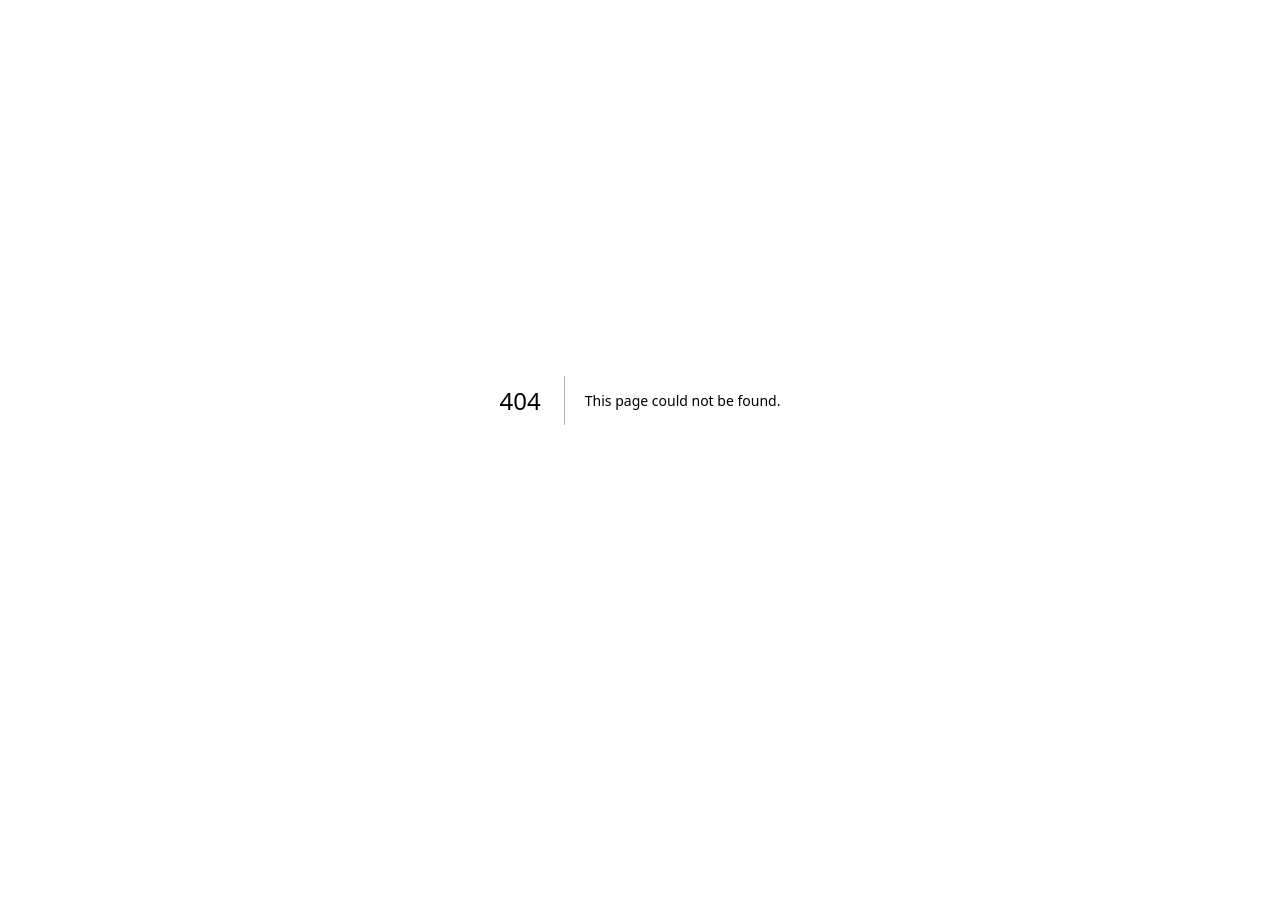
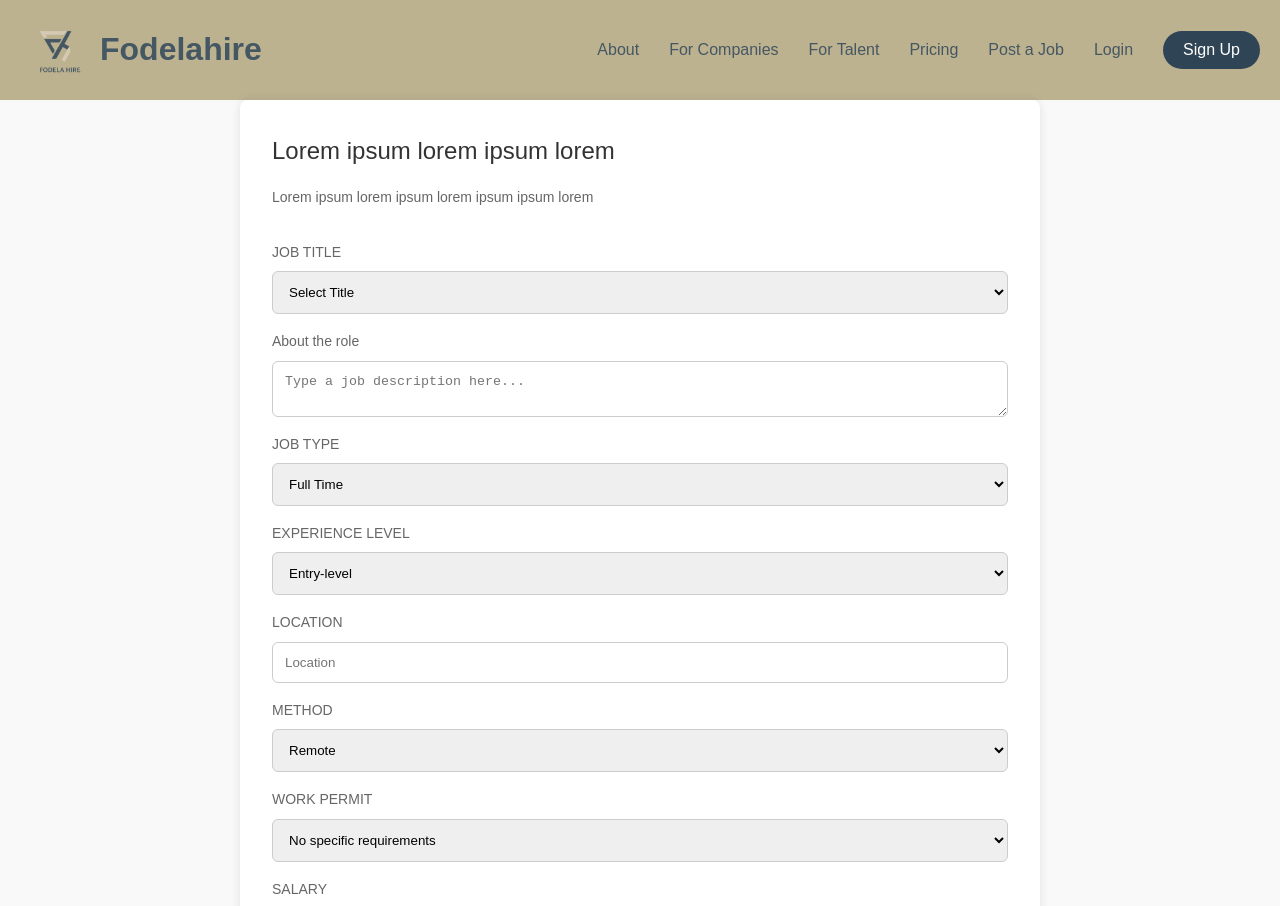
Before and after one commit to Fodelahire/webplay, a Next.js app: page /guest/JobForm in a window 1280 px wide. Before the commit this address had no page. Shown: the top 906 px of the page. Before the commit the page ends 800 px from the top, so only its background shows below. Built offline with nearby package versions, Linux system fonts and the light colour scheme.

Commit message:
updated the post Job screen

```diff
--- /dev/null
+++ b/src/app/guest/JobForm/components/InputField.tsx
@@ -0,0 +1,19 @@
+import React from 'react';
+import styles from '@/styles/jobform/inputField.module.scss';
+
+interface InputFieldProps {
+  type: string;
+  placeholder: string;
+  label?: string;
+  value: string;
+  onChange: (e: React.ChangeEvent<HTMLInputElement>) => void;
+}
+
+const InputField: React.FC<InputFieldProps> = ({ type, placeholder, label, value, onChange }) => (
+  <div className={styles.inputField}>
+    {label && <label className={styles.label}>{label}</label>}
+    <input type={type} placeholder={placeholder} value={value} onChange={onChange} className={styles.input} />
+  </div>
+);
+
+export default InputField;
--- /dev/null
+++ b/src/app/guest/JobForm/components/RangeInput.tsx
@@ -0,0 +1,41 @@
+import React from 'react';
+import styles from '@/styles/jobform/rangeInput.module.scss';
+
+interface RangeInputProps {
+  label?: string;
+  minValue: string;
+  maxValue: string;
+  currencyOptions: string[];
+  selectedCurrency: string;
+  onMinChange: (e: React.ChangeEvent<HTMLInputElement>) => void;
+  onMaxChange: (e: React.ChangeEvent<HTMLInputElement>) => void;
+  onCurrencyChange: (e: React.ChangeEvent<HTMLSelectElement>) => void;
+}
+
+const RangeInput: React.FC<RangeInputProps> = ({
+  label,
+  minValue,
+  maxValue,
+  currencyOptions,
+  selectedCurrency,
+  onMinChange,
+  onMaxChange,
+  onCurrencyChange,
+}) => (
+  <div className={styles.rangeInput}>
+    {label && <label className={styles.label}>{label}</label>}
+    <div className={styles.inputGroup}>
+      <input type="text" value={minValue} onChange={onMinChange} className={styles.input} placeholder="Min" />
+      <input type="text" value={maxValue} onChange={onMaxChange} className={styles.input} placeholder="Max" />
+      <select value={selectedCurrency} onChange={onCurrencyChange} className={styles.select}>
+        {currencyOptions.map((currency, index) => (
+          <option key={index} value={currency}>
+            {currency}
+          </option>
+        ))}
+      </select>
+    </div>
+  </div>
+);
+
+export default RangeInput;
--- /dev/null
+++ b/src/app/guest/JobForm/components/SelectField.tsx
@@ -0,0 +1,24 @@
+import React from 'react';
+import styles from '@/styles/jobform/selectField.module.scss';
+
+interface SelectFieldProps {
+  label?: string;
+  options: string[];
+  value: string;
+  onChange: (e: React.ChangeEvent<HTMLSelectElement>) => void;
+}
+
+const SelectField: React.FC<SelectFieldProps> = ({ label, options, value, onChange }) => (
+  <div className={styles.selectField}>
+    {label && <label className={styles.label}>{label}</label>}
+    <select value={value} onChange={onChange} className={styles.select}>
+      {options.map((option, index) => (
+        <option key={index} value={option}>
+          {option}
+        </option>
+      ))}
+    </select>
+  </div>
+);
+
+export default SelectField;
--- /dev/null
+++ b/src/app/guest/JobForm/components/TextArea.tsx
@@ -0,0 +1,18 @@
+import React from 'react';
+import styles from '@/styles/jobform/testArea.module.scss';
+
+interface TextAreaProps {
+  label?: string;
+  placeholder: string;
+  value: string;
+  onChange: (e: React.ChangeEvent<HTMLTextAreaElement>) => void;
+}
+
+const TextArea: React.FC<TextAreaProps> = ({ label, placeholder, value, onChange }) => (
+  <div className={styles.textArea}>
+    {label && <label className={styles.label}>{label}</label>}
+    <textarea placeholder={placeholder} value={value} onChange={onChange} className={styles.textAreaInput} />
+  </div>
+);
+
+export default TextArea;
--- /dev/null
+++ b/src/app/guest/JobForm/page.tsx
@@ -0,0 +1,99 @@
+import React, { useState } from 'react';
+
+import styles from '@/styles/jobform/page.module.scss';
+import SelectField from './components/SelectField';
+import TextArea from './components/TextArea';
+import InputField from './components/InputField';
+import RangeInput from './components/RangeInput';
+
+const JobForm: React.FC = () => {
+  const [jobTitle, setJobTitle] = useState('');
+  const [aboutRole, setAboutRole] = useState('');
+  const [jobType, setJobType] = useState('');
+  const [experienceLevel, setExperienceLevel] = useState('');
+  const [location, setLocation] = useState('');
+  const [method, setMethod] = useState('');
+  const [workPermit, setWorkPermit] = useState('');
+  const [salaryMin, setSalaryMin] = useState('');
+  const [salaryMax, setSalaryMax] = useState('');
+  const [currency, setCurrency] = useState('USD');
+  const [applicationMethod, setApplicationMethod] = useState('');
+
+  return (
+    <form className={styles.jobForm}>
+      <h2>Lorem ipsum lorem ipsum lorem</h2>
+      <p>Lorem ipsum lorem ipsum lorem ipsum ipsum lorem</p>
+
+      <SelectField
+        label="JOB TITLE"
+        options={['Select Title', 'Developer', 'Designer', 'Manager']}
+        value={jobTitle}
+        onChange={(e) => setJobTitle(e.target.value)}
+      />
+
+      <TextArea
+        label="About the role"
+        placeholder="Type a job description here..."
+        value={aboutRole}
+        onChange={(e) => setAboutRole(e.target.value)}
+      />
+
+      <SelectField
+        label="JOB TYPE"
+        options={['Full Time', 'Part Time', 'Contract', 'Internship']}
+        value={jobType}
+        onChange={(e) => setJobType(e.target.value)}
+      />
+
+      <SelectField
+        label="EXPERIENCE LEVEL"
+        options={['Entry-level', 'Mid-level', 'Senior', 'Executive']}
+        value={experienceLevel}
+        onChange={(e) => setExperienceLevel(e.target.value)}
+      />
+
+      <InputField
+        type="text"
+        placeholder="Location"
+        label="LOCATION"
+        value={location}
+        onChange={(e) => setLocation(e.target.value)}
+      />
+
+      <SelectField
+        label="METHOD"
+        options={['Remote', 'In-person', 'Hybrid']}
+        value={method}
+        onChange={(e) => setMethod(e.target.value)}
+      />
+
+      <SelectField
+        label="WORK PERMIT"
+        options={['No specific requirements', 'Requires local permit']}
+        value={workPermit}
+        onChange={(e) => setWorkPermit(e.target.value)}
+      />
+
+      <RangeInput
+        label="SALARY"
+        minValue={salaryMin}
+        maxValue={salaryMax}
+        currencyOptions={['USD', 'EUR', 'GBP']}
+        selectedCurrency={currency}
+        onMinChange={(e) => setSalaryMin(e.target.value)}
+        onMaxChange={(e) => setSalaryMax(e.target.value)}
+        onCurrencyChange={(e) => setCurrency(e.target.value)}
+      />
+
+      <InputField
+        type="email"
+        placeholder="example@mail.com"
+        label="APPLICATION METHOD"
+        value={applicationMethod}
+        onChange={(e) => setApplicationMethod(e.target.value)}
+      />
+    </form>
+  );
+};
+
+export default JobForm;
--- a/src/app/guest/components/GuestNavbar.tsx
+++ b/src/app/guest/components/GuestNavbar.tsx
@@ -21,6 +21,7 @@ const GuestNavbar: React.FC = () => {
           <li><Link href="/dashboard/employer">For Companies</Link></li>
           <li><Link href="/dashboard/talent">For Talent</Link></li>
           <li><Link href="#pricing">Pricing</Link></li>
+          <li><Link href="/JobForm">Post a Job</Link></li>
           <li><Link href="/login">Login</Link></li>
           <li>
             <Link href="/signup">
--- /dev/null
+++ b/src/styles/jobform/inputField.module.scss
@@ -0,0 +1,35 @@
+.inputField {
+  display: flex;
+  flex-direction: column;
+  margin-bottom: 1rem;
+
+  .label {
+    font-size: 14px;
+    color: #666;
+    margin-bottom: 0.5rem;
+  }
+
+  .input {
+    padding: 0.75rem;
+    border: 1px solid #ccc;
+    border-radius: 6px;
+    width: 100%;
+
+    &:focus {
+      outline: none;
+      border-color: #4a4a68;
+    }
+  }
+
+  @media (max-width: 768px) {
+    .input {
+      padding: 0.65rem;
+    }
+  }
+
+  @media (max-width: 480px) {
+    .label {
+      font-size: 12px;
+    }
+  }
+}
--- /dev/null
+++ b/src/styles/jobform/page.module.scss
@@ -0,0 +1,20 @@
+.jobForm {
+  max-width: 800px;
+  margin: 0 auto;
+  padding: 2rem;
+  background-color: #fff;
+  border-radius: 8px;
+  box-shadow: 0 0 10px rgba(0, 0, 0, 0.1);
+
+  h2 {
+    font-size: 24px;
+    margin-bottom: 1rem;
+    color: #333;
+  }
+
+  p {
+    font-size: 14px;
+    margin-bottom: 2rem;
+    color: #666;
+  }
+}
--- /dev/null
+++ b/src/styles/jobform/rangeInput.module.scss
@@ -0,0 +1,51 @@
+.rangeInput {
+  display: flex;
+  flex-direction: column;
+  margin-bottom: 1rem;
+
+  .label {
+    font-size: 14px;
+    color: #666;
+    margin-bottom: 0.5rem;
+  }
+
+  .inputGroup {
+    display: flex;
+    gap: 0.5rem;
+
+    .input {
+      flex: 1;
+      padding: 0.75rem;
+      border: 1px solid #ccc;
+      border-radius: 6px;
+
+      &:focus {
+        outline: none;
+        border-color: #4a4a68;
+      }
+    }
+
+    .select {
+      padding: 0.75rem;
+      border: 1px solid #ccc;
+      border-radius: 6px;
+    }
+  }
+
+  @media (max-width: 768px) {
+    .inputGroup {
+      flex-direction: column;
+      gap: 0.75rem;
+    }
+
+    .input, .select {
+      padding: 0.65rem;
+    }
+  }
+
+  @media (max-width: 480px) {
+    .label {
+      font-size: 12px;
+    }
+  }
+}
--- /dev/null
+++ b/src/styles/jobform/selectField.module.scss
@@ -0,0 +1,35 @@
+.selectField {
+  display: flex;
+  flex-direction: column;
+  margin-bottom: 1rem;
+
+  .label {
+    font-size: 14px;
+    color: #666;
+    margin-bottom: 0.5rem;
+  }
+
+  .select {
+    padding: 0.75rem;
+    border: 1px solid #ccc;
+    border-radius: 6px;
+    width: 100%;
+
+    &:focus {
+      outline: none;
+      border-color: #4a4a68;
+    }
+  }
+
+  @media (max-width: 768px) {
+    .select {
+      padding: 0.65rem;
+    }
+  }
+
+  @media (max-width: 480px) {
+    .label {
+      font-size: 12px;
+    }
+  }
+}
--- /dev/null
+++ b/src/styles/jobform/testArea.module.scss
@@ -0,0 +1,36 @@
+.textArea {
+  display: flex;
+  flex-direction: column;
+  margin-bottom: 1rem;
+
+  .label {
+    font-size: 14px;
+    color: #666;
+    margin-bottom: 0.5rem;
+  }
+
+  .textAreaInput {
+    padding: 0.75rem;
+    border: 1px solid #ccc;
+    border-radius: 6px;
+    resize: vertical;
+    width: 100%;
+
+    &:focus {
+      outline: none;
+      border-color: #4a4a68;
+    }
+  }
+
+  @media (max-width: 768px) {
+    .textAreaInput {
+      padding: 0.65rem;
+    }
+  }
+
+  @media (max-width: 480px) {
+    .label {
+      font-size: 12px;
+    }
+  }
+}
```
